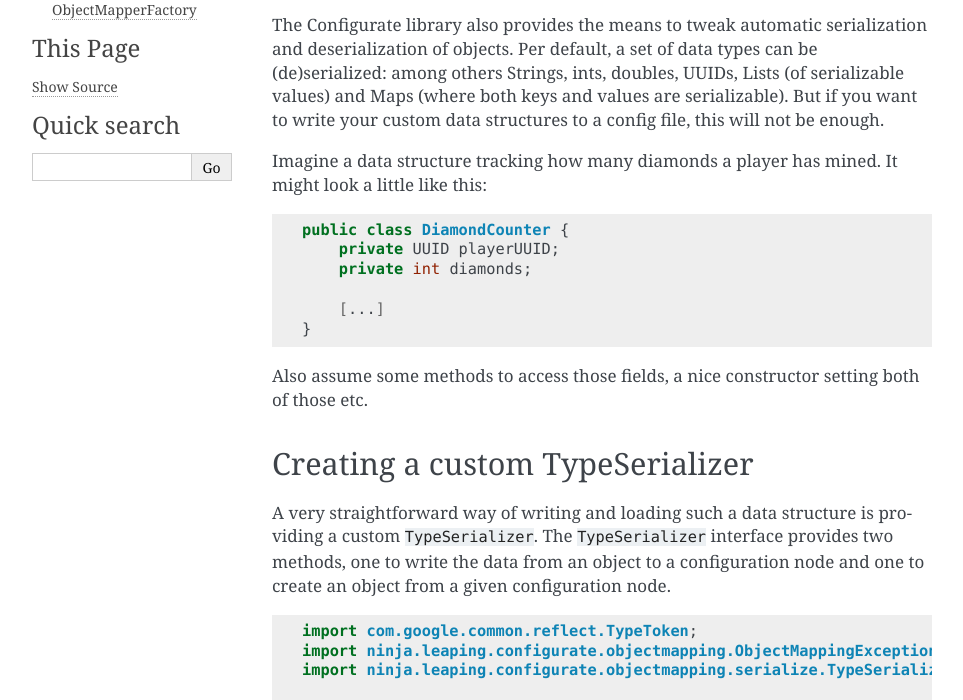
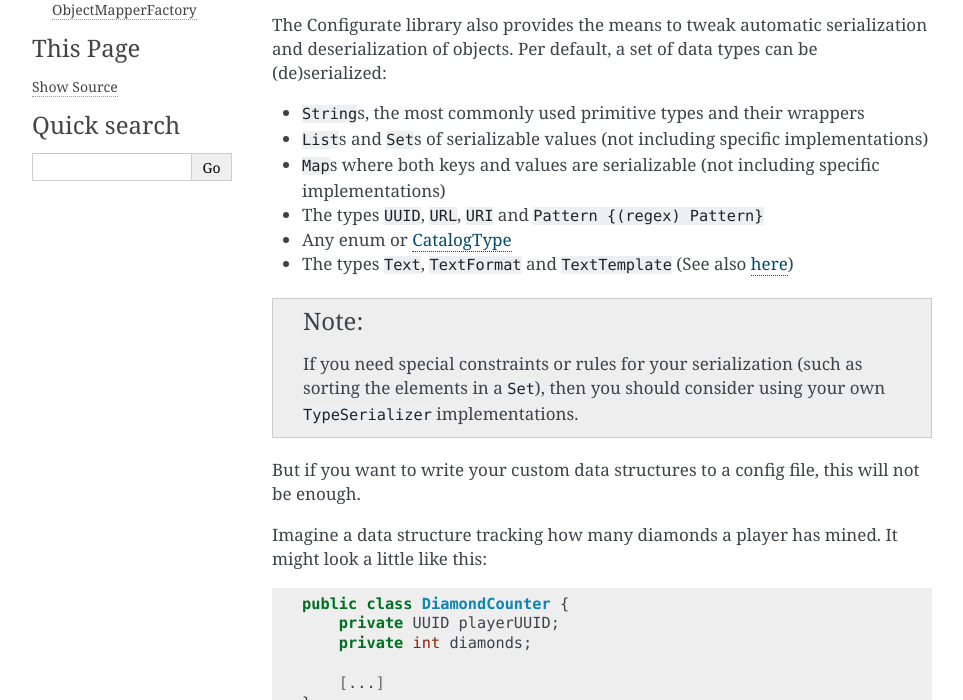
Before and after one commit to SpongePowered/SpongeDocs, a Sphinx documentation site: the page built from source/plugin/configuration/serialization.rst, in a window 1280 px wide and 900 px high, cut to the strip 200-900 px from the top of the window. Shown: the whole strip, without its empty margins (148-1111 px from the left). Built offline with Sphinx 7.4.7, drawn with Linux system fonts in a browser that asks for light colours; pages that are not in the unit, such as notebooks, are missing from menus; cross-references to code outside the pages are shown as plain code.

Commit message:
Move serializable types list to the serialization page

```diff
--- a/source/plugin/configuration/serialization.rst
+++ b/source/plugin/configuration/serialization.rst
@@ -3,6 +3,14 @@ Serializing Objects
 ===================
 
 .. javadoc-import::
+
+    java.util.List
+    java.util.Map
+    java.util.Set
+    java.util.UUID
+    java.net.URL
+    java.net.URI
+    java.util.regex.Pattern
     ninja.leaping.configurate.ConfigurationOptions
     ninja.leaping.configurate.objectmapping.GuiceObjectMapperFactory
     ninja.leaping.configurate.objectmapping.ObjectMapper
@@ -11,11 +19,27 @@ Serializing Objects
     ninja.leaping.configurate.objectmapping.serialize.ConfigSerializable
     ninja.leaping.configurate.objectmapping.serialize.TypeSerializer
     ninja.leaping.configurate.objectmapping.serialize.TypeSerializerCollection
+    org.spongepowered.api.text.Text
+    org.spongepowered.api.text.TextTemplate
+    org.spongepowered.api.text.format.TextFormat
 
 The Configurate library also provides the means to tweak automatic serialization and deserialization of objects.
-Per default, a set of data types can be (de)serialized: among others Strings, ints, doubles, UUIDs, Lists
-(of serializable values) and Maps (where both keys and values are serializable). But if you want to write your
-custom data structures to a config file, this will not be enough.
+Per default, a set of data types can be (de)serialized:
+
+* ``String``\s, the most commonly used primitive types and their wrappers
+* :javadoc:`List`\s and :javadoc:`Set`\s of serializable values (not including specific implementations)
+* :javadoc:`Map`\s where both keys and values are serializable (not including specific implementations)
+* The types :javadoc:`UUID`, :javadoc:`URL`, :javadoc:`URI` and :javadoc:`Pattern {(regex) Pattern}`
+* Any enum or :doc:`CatalogType </plugin/data/catalog-types>`
+* The types :javadoc:`Text`, :javadoc:`TextFormat` and :javadoc:`TextTemplate` (See also
+  :doc:`here </plugin/text/index>`)
+
+.. note::
+
+    If you need special constraints or rules for your serialization (such as sorting the elements in a ``Set``),
+    then you should consider using your own ``TypeSerializer`` implementations.
+
+But if you want to write your custom data structures to a config file, this will not be enough.
 
 Imagine a data structure tracking how many diamonds a player has mined. It might look a little like this:
 
```
Also changed, not shown: source/plugin/configuration/nodes.rst (+2 -12 lines).
